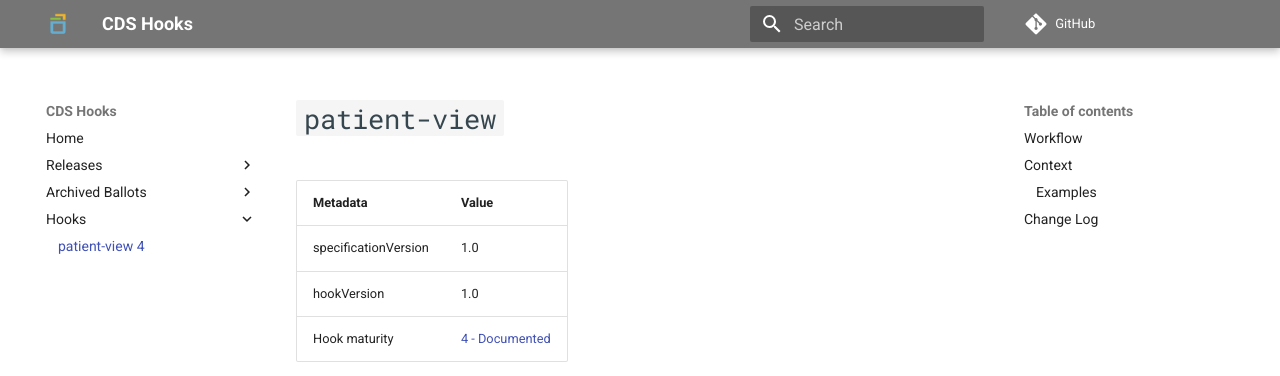
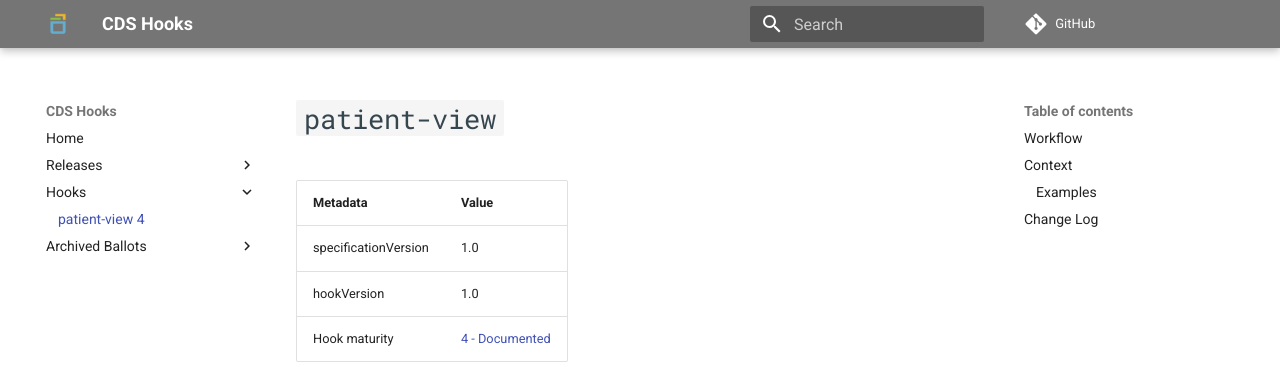
Before and after one commit to HL7/cds-hooks-hl7-site, an MkDocs documentation site: the page built from docs/hooks/patient-view.md, in a window 1280 px wide. Shown: the top 376 px of the page. Built offline with MkDocs 1.6.1 and Material for MkDocs 9.7.7, drawn with Linux system fonts in a browser that asks for light colours; comment, search, counter and statistics services are not loaded; part of the change alters nothing that is shown.

```diff
--- a/mkdocs.yml
+++ b/mkdocs.yml
@@ -17,11 +17,11 @@ nav:
 - Home: 'index.md'
 - Releases:
   - 1.0: '1.0/index.md'
+- Hooks:
+    - 'patient-view 4' : 'hooks/patient-view.md'
 - Archived Ballots:
   - Home: 'ballots/index.md'
   - 2018May: 'ballots/2018May/index.html'
-- Hooks:
-    - 'patient-view 4' : 'hooks/patient-view.md'
 
 repo_url: 'https://github.com/hl7/cds-hooks-hl7-site'
 
```
